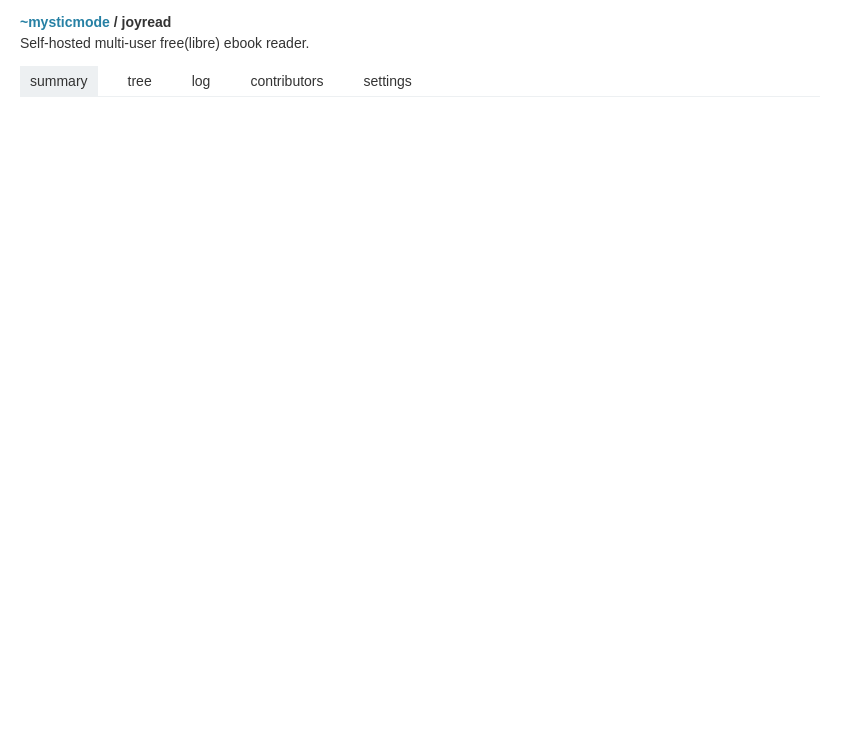
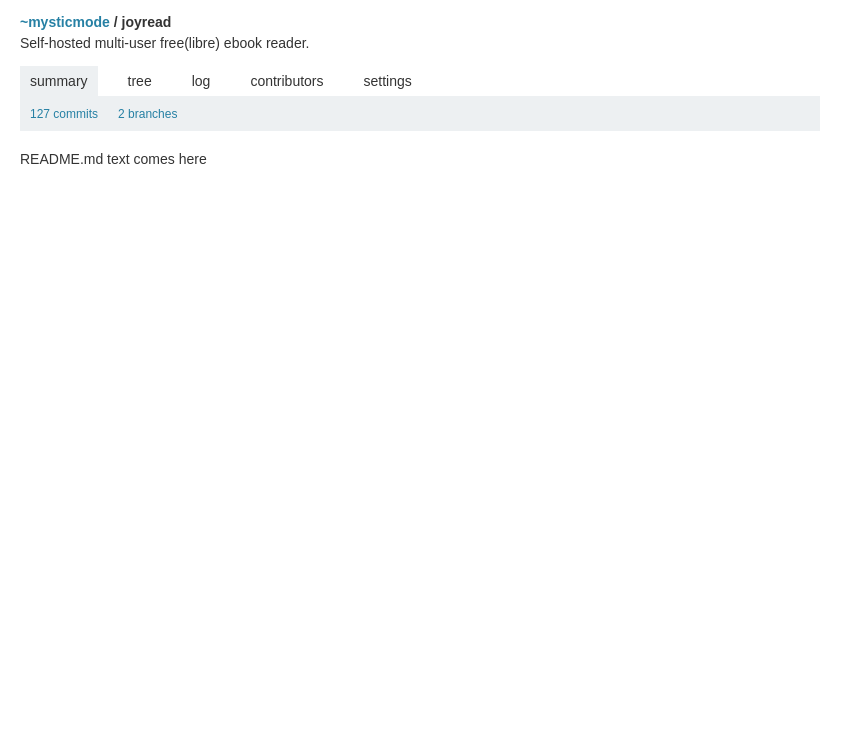
Before and after one commit to mysticmode/sorcia, a website: page src/repo-summary.html in a window 1280 px wide. Shown: the part 59-800 px from the top of the page, without its empty margins (0-863 px from the left). Drawn offline with Linux system fonts and the light colour scheme; a web font is replaced by a local one.

Commit message:
repo-summary - add sub menu and initiate readme text

```diff
--- a/src/repo-summary.html
+++ b/src/repo-summary.html
@@ -42,6 +42,11 @@
             <a href="" class="repo__menu__item">contributors</a>
             <a href="" class="repo__menu__item">settings</a>
         </div>
+        <div class="repo__sub-menu">
+            <a href="" class="repo__sub-menu__item">127 commits</a>
+            <a href="" class="repo__sub-menu__item">2 branches</a>
+        </div>
+        <div class="readme">README.md text comes here</div>
     </main>
 </body>
 </html>
--- a/src/static/scss/_layout.scss
+++ b/src/static/scss/_layout.scss
@@ -163,4 +163,20 @@ ul {
             }
         }
     }
+
+    &__sub-menu {
+        display: flex;
+        width: 100%;
+        background: #edf0f2;
+        padding: 10px;
+
+        &__item {
+            font-size: 12px;
+            margin-right: 20px;
+        }
+    }
 }
+
+.readme {
+    margin-top: 20px;
+}
```
Also changed, not shown: src/static/css/style.css.
